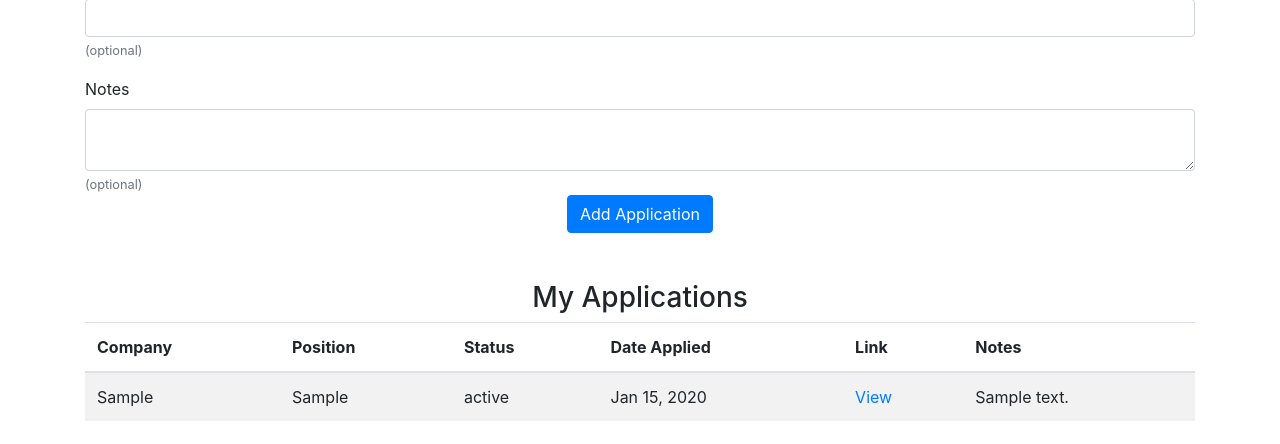
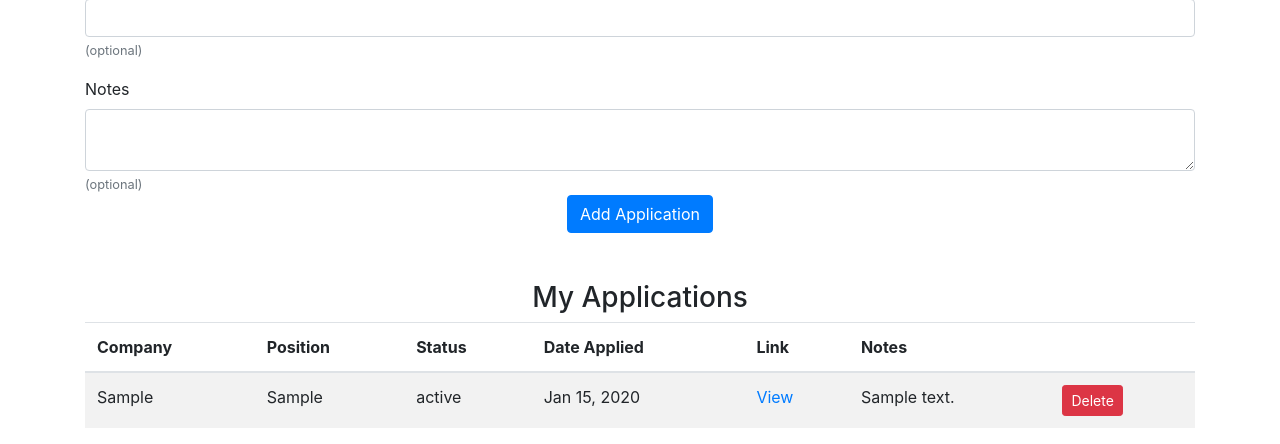
Before and after one commit to nathanjspriegel/job-application-tracker, a Flask app: page / in a window 1280 px wide. Shown: the part 475-919 px from the top of the page. Before the commit the page ends 896 px from the top, so only its background shows below. Run offline with Flask 3, Linux system fonts and the light colour scheme; a user stored in the database is signed in; tables that the repository leaves empty hold one stand-in row (values such as "Sample post"); some libraries are stand-ins or nearby versions.

Commit message:
Add delete application form

```diff
--- a/website/templates/home.html
+++ b/website/templates/home.html
@@ -73,6 +73,7 @@
       <th>Date Applied</th>
       <th>Link</th>
       <th>Notes</th>
+      <th></th>
     </tr>
   </thead>
   <tbody>
@@ -88,10 +89,18 @@
         {% endif %}
       </td>
       <td>{{ application.note or '' }}</td>
+      <td>
+        <form
+          method="POST"
+          action="{{ url_for('views.delete_application', id=application.id) }}"
+        >
+          <button type="submit" class="btn btn-sm btn-danger">Delete</button>
+        </form>
+      </td>
     </tr>
     {% else %}
     <tr>
-      <td colspan="6" class="text-center text-muted">No applications yet.</td>
+      <td colspan="7" class="text-center text-muted">No applications yet.</td>
     </tr>
     {% endfor %}
   </tbody>
--- a/website/views.py
+++ b/website/views.py
@@ -25,3 +25,17 @@ def home():
         return redirect(url_for('views.home'))
 
     return render_template("home.html", user=current_user)
+
+@views.route('/delete-application/<int:id>', methods=['POST'])
+@login_required
+def delete_application(id):
+    application = Application.query.get_or_404(id)
+
+    if application.user_id != current_user.id:
+        flash('You can not delete other\'s applications', category='error')
+        return redirect(url_for('views.home'))
+
+    db.session.delete(application)
+    db.session.commit()
+    flash('Application deleted.', category='success')
+    return redirect(url_for('views.home'))
```
